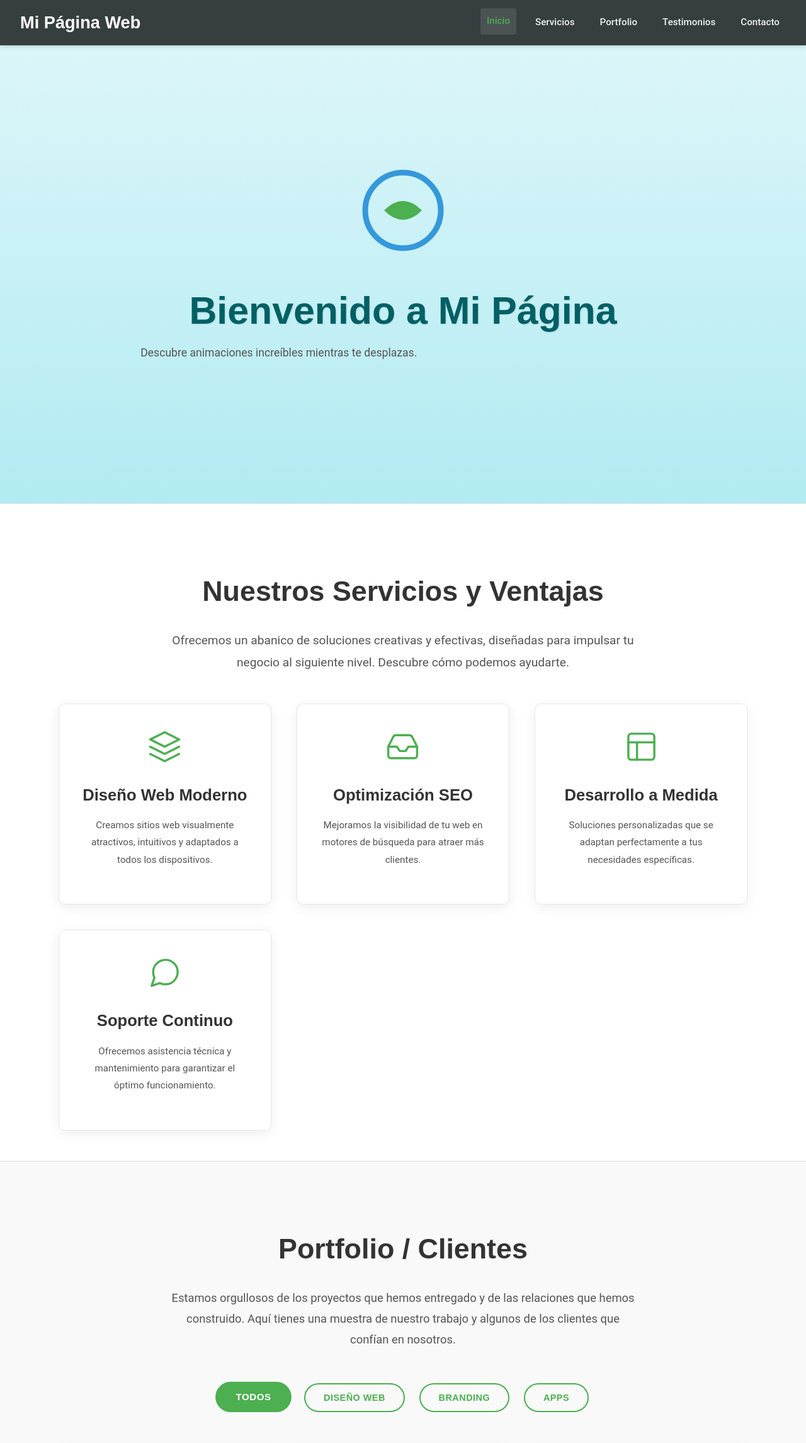
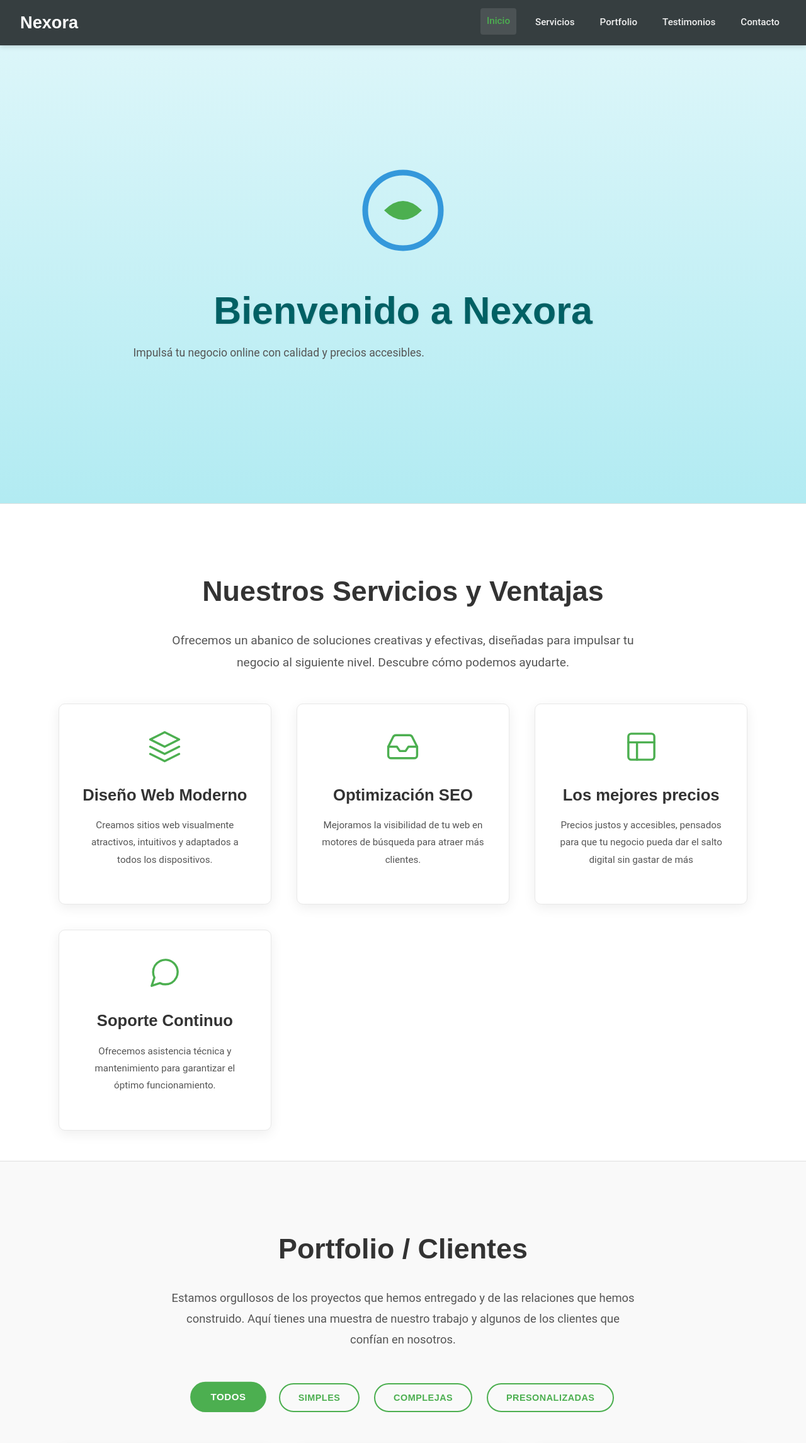
Before and after one commit to mmoij007/One-Page-con-Animaciones, a plain HTML site: page index.html in a window 1280 px wide. Shown: the top 2291 px of the page at 63% size. Drawn offline with Linux system fonts and the light colour scheme.

Commit message:
Add files via upload

```diff
--- a/index.html
+++ b/index.html
@@ -3,13 +3,13 @@
 <head>
     <meta charset="UTF-8">
     <meta name="viewport" content="width=device-width, initial-scale=1.0">
-    <title>One Page con Animaciones</title>
+    <title>Nexora</title>
     <link rel="stylesheet" href="css/style.css">
 </head>
 <body>
     <div id="scroll-progress-bar"></div>
     <header>
-        <h1>Mi Página Web</h1>
+        <h1>Nexora</h1>
         <nav>
             <ul>
                 <li><a href="#portada">Inicio</a></li>
@@ -31,8 +31,8 @@
                         <path d="M30 50 Q50 30 70 50 Q50 70 30 50 Z" fill="#4CAF50"/>
                     </svg>
                 </div>
-                <h1 class="stagger-child">Bienvenido a Mi Página</h1>
-                <p class="stagger-child">Descubre animaciones increíbles mientras te desplazas.</p>
+                <h1 class="stagger-child">Bienvenido a Nexora</h1>
+                <p class="stagger-child">Impulsá tu negocio online con calidad y precios accesibles.</p>
             </div>
         </section>
 
@@ -60,8 +60,8 @@
                         <div class="servicio-icon">
                             <svg width="50" height="50" viewBox="0 0 24 24" fill="none" stroke="currentColor" stroke-width="2" stroke-linecap="round" stroke-linejoin="round"><rect x="3" y="3" width="18" height="18" rx="2" ry="2"></rect><line x1="3" y1="9" x2="21" y2="9"></line><line x1="9" y1="21" x2="9" y2="9"></line></svg>
                         </div>
-                        <h3>Desarrollo a Medida</h3>
-                        <p>Soluciones personalizadas que se adaptan perfectamente a tus necesidades específicas.</p>
+                        <h3>Los mejores precios</h3>
+                        <p>Precios justos y accesibles, pensados para que tu negocio pueda dar el salto digital sin gastar de más</p>
                     </div>
                      <div class="servicio-item stagger-child">
                         <div class="servicio-icon">
@@ -81,9 +81,9 @@
 
                 <div class="portfolio-filter stagger-child">
                     <button class="filter-btn active" data-filter="all">Todos</button>
-                    <button class="filter-btn" data-filter="web">Diseño Web</button>
-                    <button class="filter-btn" data-filter="branding">Branding</button>
-                    <button class="filter-btn" data-filter="app">Apps</button>
+                    <button class="filter-btn" data-filter="web">Simples</button>
+                    <button class="filter-btn" data-filter="branding">Complejas</button>
+                    <button class="filter-btn" data-filter="app">Presonalizadas</button>
                 </div>
 
                 <div class="portfolio-grid">
@@ -153,7 +153,7 @@
                         <blockquote class="testimonio-texto">
                             "¡Un trabajo excepcional! El equipo entendió perfectamente nuestras necesidades y entregó un producto final que superó nuestras expectativas. Muy recomendables."
                         </blockquote>
-                        <p class="testimonio-autor">- Ana Pérez, CEO de Tech Solutions</p>
+                        <p class="testimonio-autor">- Ana</p>
                     </div>
                     <!-- Testimonio 2 -->
                     <div class="testimonio-slide">
@@ -161,7 +161,7 @@
                         <blockquote class="testimonio-texto">
                             "El proceso fue fluido y la comunicación constante. Estamos encantados con nuestra nueva web y el impacto que ha tenido en nuestro negocio."
                         </blockquote>
-                        <p class="testimonio-autor">- Carlos Gómez, Director de Marketing en Innovatech</p>
+                        <p class="testimonio-autor">- Carlos </p>
                     </div>
                     <!-- Testimonio 3 -->
                     <div class="testimonio-slide">
@@ -169,7 +169,7 @@
                         <blockquote class="testimonio-texto">
                             "Profesionalismo, creatividad y resultados. Eso es lo que define a este equipo. Definitivamente volveremos a trabajar con ellos en futuros proyectos."
                         </blockquote>
-                        <p class="testimonio-autor">- Laura Fernández, Fundadora de Creative Hub</p>
+                        <p class="testimonio-autor">- Laura</p>
                     </div>
                 </div>
                 <div class="slider-controls stagger-child">
@@ -187,8 +187,8 @@
                 <div class="contacto-wrapper">
                     <div class="contacto-info stagger-child full-width-info">
                         <h3>Información de Contacto</h3>
-                        <p><svg width="20" height="20" viewBox="0 0 24 24" fill="none" stroke="currentColor" stroke-width="2" stroke-linecap="round" stroke-linejoin="round"><path d="M21 10c0 7-9 13-9 13s-9-6-9-13a9 9 0 0 1 18 0z"></path><circle cx="12" cy="10" r="3"></circle></svg> Calle Falsa 123, Ciudad, País</p>
-                        <p><svg width="20" height="20" viewBox="0 0 24 24" fill="none" stroke="currentColor" stroke-width="2" stroke-linecap="round" stroke-linejoin="round"><path d="M22 16.92v3a2 2 0 0 1-2.18 2 19.79 19.79 0 0 1-8.63-3.07 19.5 19.5 0 0 1-6-6 19.79 19.79 0 0 1-3.07-8.67A2 2 0 0 1 4.11 2h3a2 2 0 0 1 2 1.72 12.84 12.84 0 0 0 .7 2.81 2 2 0 0 1-.45 2.11L8.09 9.91a16 16 0 0 0 6 6l1.27-1.27a2 2 0 0 1 2.11-.45 12.84 12.84 0 0 0 2.81.7A2 2 0 0 1 22 16.92z"></path></svg> +12 345 678 900</p>
+                        <p><svg width="20" height="20" viewBox="0 0 24 24" fill="none" stroke="currentColor" stroke-width="2" stroke-linecap="round" stroke-linejoin="round"><path d="M21 10c0 7-9 13-9 13s-9-6-9-13a9 9 0 0 1 18 0z"></path><circle cx="12" cy="10" r="3"></circle></svg> ...</p>
+                        <p><svg width="20" height="20" viewBox="0 0 24 24" fill="none" stroke="currentColor" stroke-width="2" stroke-linecap="round" stroke-linejoin="round"><path d="M22 16.92v3a2 2 0 0 1-2.18 2 19.79 19.79 0 0 1-8.63-3.07 19.5 19.5 0 0 1-6-6 19.79 19.79 0 0 1-3.07-8.67A2 2 0 0 1 4.11 2h3a2 2 0 0 1 2 1.72 12.84 12.84 0 0 0 .7 2.81 2 2 0 0 1-.45 2.11L8.09 9.91a16 16 0 0 0 6 6l1.27-1.27a2 2 0 0 1 2.11-.45 12.84 12.84 0 0 0 2.81.7A2 2 0 0 1 22 16.92z"></path></svg> ...</p>
                         <p><svg width="20" height="20" viewBox="0 0 24 24" fill="none" stroke="currentColor" stroke-width="2" stroke-linecap="round" stroke-linejoin="round"><path d="M4 4h16c1.1 0 2 .9 2 2v12c0 1.1-.9 2-2 2H4c-1.1 0-2-.9-2-2V6c0-1.1.9-2 2-2z"></path><polyline points="22,6 12,13 2,6"></polyline></svg> info@miempresa.com</p>
 
                         <div class="map-placeholder stagger-child">
```
